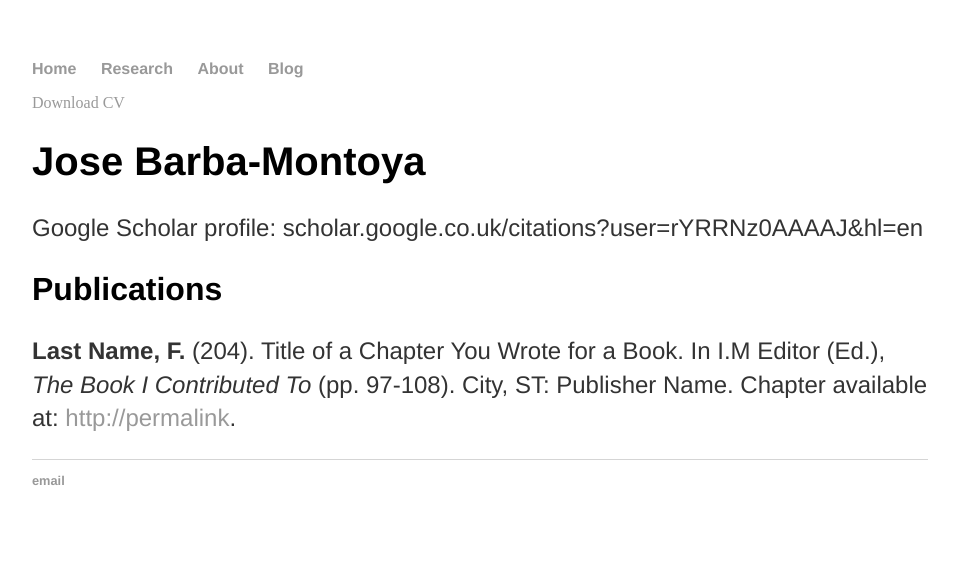
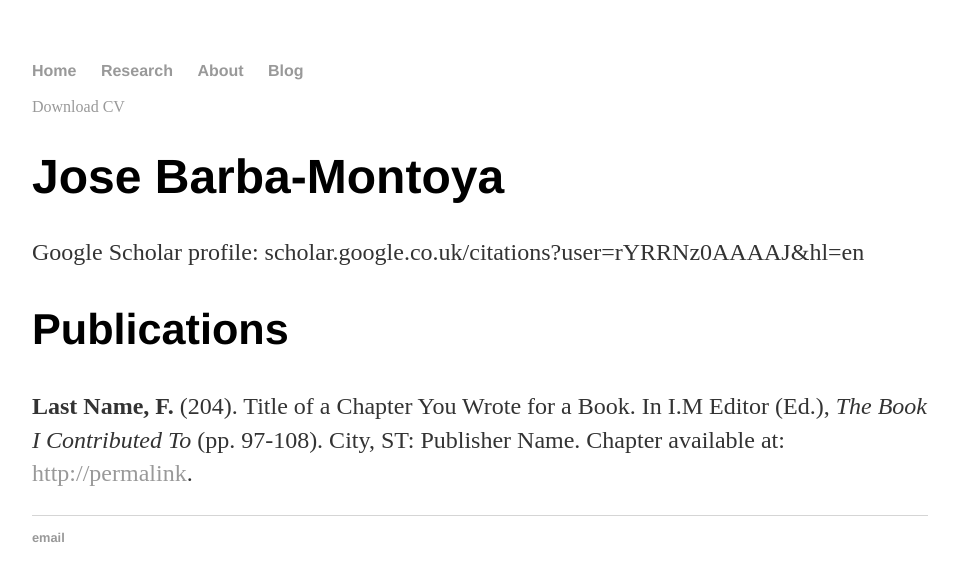
Before and after one commit to josebarbamontoya/josebarbamontoya.github.io, a Jekyll site: the page built from research/index.html, in a window 1280 px wide. Shown: the top 581 px of the page, without its empty margins (160-1119 px from the left). Built offline with Jekyll 4.4.1, drawn with Linux system fonts in a browser that asks for light colours.

Commit message:
Update main.css

```diff
--- a/css/main.css
+++ b/css/main.css
@@ -1,48 +1,29 @@
-body {
-    margin: 60px auto;
-    width: 70%;
-}
-nav ul, footer ul {
-    font-family:'Helvetica';
-    padding: 0px;
-    list-style: none;
-    font-weight: bold;
-}
-nav ul li, footer ul li {
-    display: inline;
-    margin-right: 20px;
-}
-a {
-    text-decoration: none;
-    color: #999;
-}
-a:hover {
-    text-decoration: underline;
-}
-h1 {
-    font-family:'Helvetica';
-    font-size: 2.5em;
-}
-h2 {
-    font-family:'Helvetica';
-    font-size:2em;
-}
-p {
-    font-family:'Helvetica';
-    font-size: 1.5em;
-    line-height: 1.4em;
-    color: #333;
-}
-footer {
-    border-top: 1px solid #d5d5d5;
-    font-size: .8em;
-}
+body { margin: 60px auto; width: 70%; }
 
-ul.posts {
-    margin: 20px auto 40px;
-    font-size: 1.5em;
-}
+a { text-decoration: none; color: #999; }
+a:hover { text-decoration: underline; }
 
-ul.posts li {
-    list-style: none;
-}
+p, ul { font-size: 1.5em; line-height: 1.4em; color: #333; }
+
+h1, h2, h3, h4 { font-family: 'Helvetica', 'Arial', 'Sans-Serif'; }
+h1 { font-size: 3em;  }
+h2 { font-size: 2.7em; }
+h3 { font-size: 2.3em; }
+h4 { font-size: 1.9em; }
+
+nav ul, footer ul { font-size: 1em; font-family: 'Helvetica', 'Arial', 'Sans-Serif'; padding: 0px; list-style: none; font-weight: bold; }
+nav ul li, footer ul li { display: inline; margin-right: 20px; }
+
+footer { border-top: 1px solid #d5d5d5; font-size: .8em; }
+
+/* Blog */
+ul.posts { margin: 20px auto 40px; font-size: 1.5em; }
+ul.posts li { list-style: none; }
+
+/* Research*/
+.cv { margin: 0px 0px 60px; }
+.cv h1 { font-size: 3em; }
+.cv h2 { font-size: 2em; }
+.cv address, .cv .download { font-family: 'Helvetica', 'Arial', 'Sans-Serif'; }
+.cv address, .cv p { font-size: 1.2em; }
+.cv .download { float: right; font-size: .8em; text-transform: uppercase; }
```
